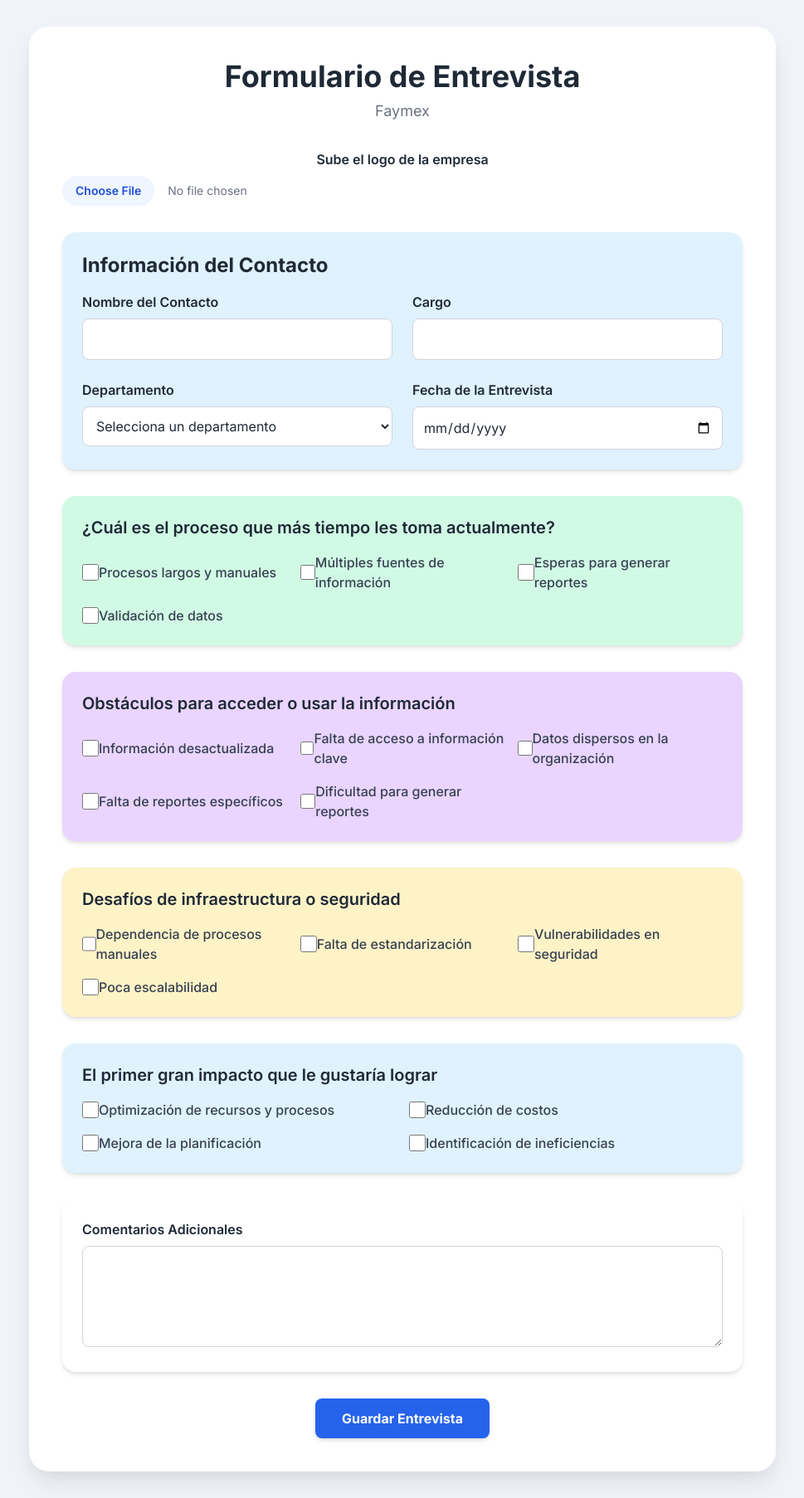
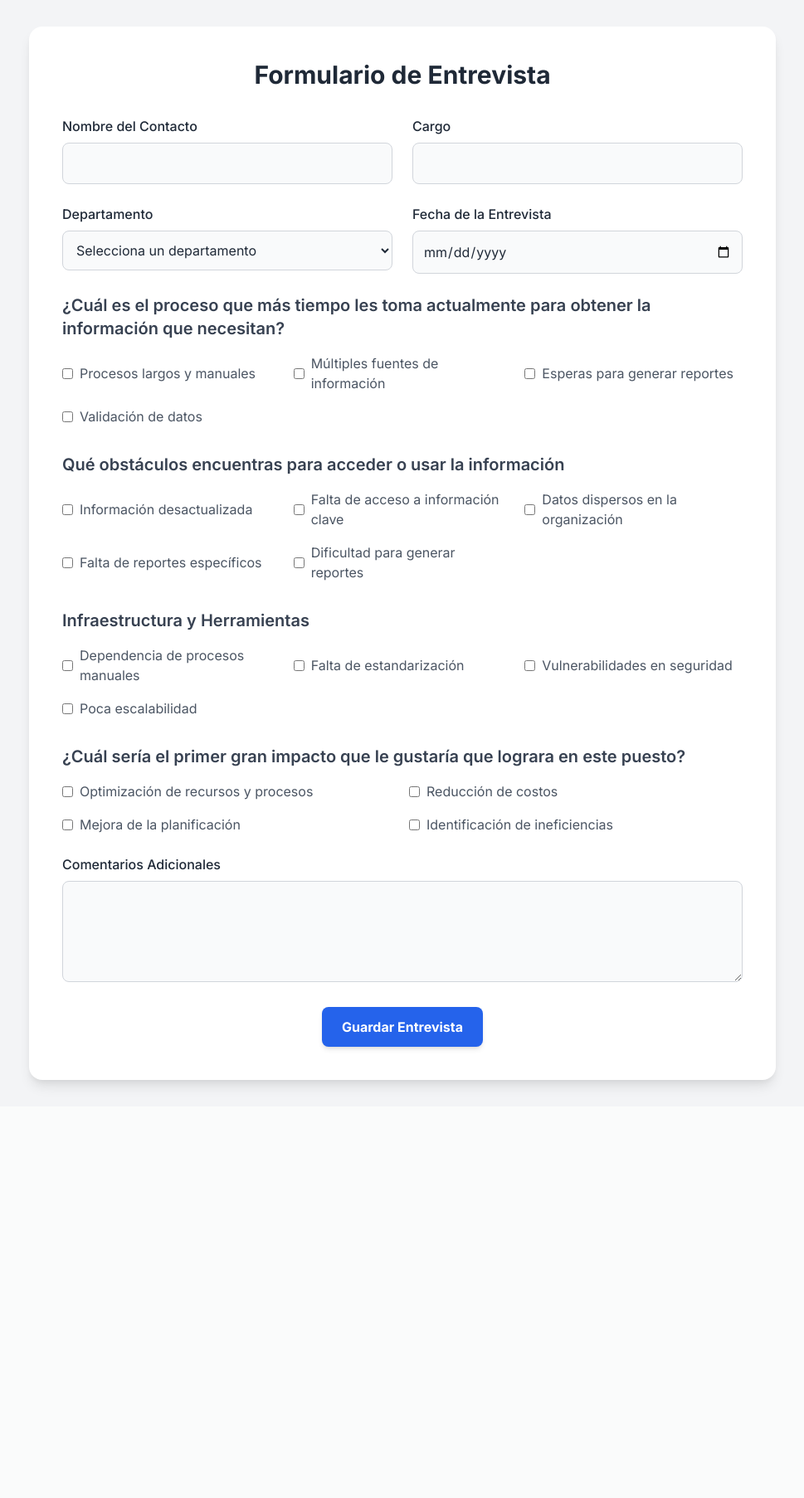
Before and after one commit to MauricioSalinasN/APP-FAYMEX, a Flask app: page / in a window 1280 px wide. Shown: the whole page at 83% size, without its empty margins (155-1124 px from the left). After the commit the page ends 1315 px from the top, so only its background shows below. Run offline with Flask 3, Linux system fonts and the light colour scheme; parts of the project's set-up code (start-up, migrations or seed data) failed here and were passed over; some libraries are stand-ins or nearby versions.

Commit message:
Fix: Se actualizó HTML para corregir la captura de datos del formulario V33

```diff
--- a/templates/datos_entrevista.html
+++ b/templates/datos_entrevista.html
@@ -11,37 +11,18 @@
     <style>
         body {
             font-family: 'Inter', sans-serif;
-            background-color: #f0f4f8; /* Un fondo más suave */
+            background-color: #f3f4f6;
         }
         .form-container {
             max-width: 900px;
             margin: auto;
             background-color: white;
             padding: 2.5rem;
-            border-radius: 1.5rem;
-            box-shadow: 0 15px 30px -5px rgba(0, 0, 0, 0.1), 0 5px 15px -5px rgba(0, 0, 0, 0.04);
-            overflow: hidden; /* Para que los bordes redondeados se apliquen bien */
-        }
-        .section-block {
-            padding: 1.5rem;
             border-radius: 1rem;
-            margin-bottom: 2rem;
-            box-shadow: 0 4px 6px -1px rgba(0, 0, 0, 0.1), 0 2px 4px -1px rgba(0, 0, 0, 0.06);
-        }
-        .section-block-blue {
-            background-color: #e0f2fe; /* Azul claro */
-        }
-        .section-block-green {
-            background-color: #d1fae5; /* Verde claro */
-        }
-        .section-block-purple {
-            background-color: #e9d5ff; /* Púrpura claro */
-        }
-        .section-block-yellow {
-            background-color: #fef3c7; /* Amarillo claro */
+            box-shadow: 0 10px 15px -3px rgba(0, 0, 0, 0.1), 0 4px 6px -2px rgba(0, 0, 0, 0.05);
         }
         .label-style {
-            font-weight: 600;
+            font-weight: 500;
             color: #1f2937;
             margin-bottom: 0.5rem;
             display: block;
@@ -51,63 +32,46 @@
             padding: 0.75rem;
             border-radius: 0.5rem;
             border: 1px solid #d1d5db;
-            background-color: #ffffff;
+            background-color: #f9fafb;
             color: #1f2937;
-            transition: all 0.2s ease-in-out;
+            transition: border-color 0.2s;
         }
         .input-style:focus {
             outline: none;
-            border-color: #3b82f6;
-            box-shadow: 0 0 0 3px rgba(59, 130, 246, 0.2);
+            border-color: #2563eb;
         }
-        .checkbox-container {
-            display: flex;
-            align-items: center;
-            space-x: 0.5rem;
-            color: #374151;
-            font-weight: 500;
+        .flash-message {
+            padding: 1rem;
+            margin-bottom: 1.5rem;
+            border-radius: 0.5rem;
+            text-align: center;
+            font-weight: 600;
         }
-        .checkbox-container input[type="checkbox"] {
-            border-color: #9ca3af;
-            border-width: 2px;
-            width: 1.25rem;
-            height: 1.25rem;
-            transition: all 0.2s ease-in-out;
+        .flash-success {
+            background-color: #d1fae5;
+            color: #065f46;
         }
-        .checkbox-container input[type="checkbox"]:checked {
-            background-color: #3b82f6;
-            border-color: #3b82f6;
-            box-shadow: 0 0 0 2px rgba(59, 130, 246, 0.4);
-        }
-        .logo-placeholder {
-            width: 150px;
-            height: auto;
-            margin: 0 auto 2rem;
+        .flash-error {
+            background-color: #fee2e2;
+            color: #991b1b;
         }
     </style>
 </head>
 <body class="p-4 sm:p-8">
     <div class="form-container">
-        <div class="flex flex-col items-center mb-8">
-            <h1 class="text-4xl font-extrabold text-gray-800 mb-2 text-center">Formulario de Entrevista</h1>
-            <p class="text-lg text-gray-500 text-center">Faymex</p>
-        </div>
+        <h1 class="text-3xl font-bold text-center text-gray-800 mb-8">Formulario de Entrevista</h1>
 
-        <!-- Seccion para el Logo -->
-        <div class="flex flex-col items-center mb-8">
-            <label for="logo_upload" class="label-style mb-2 text-center">Sube el logo de la empresa</label>
-            <input type="file" id="logo_upload" name="logo_upload" accept="image/*" class="w-full text-sm text-gray-500
-                file:mr-4 file:py-2 file:px-4
-                file:rounded-full file:border-0
-                file:text-sm file:font-semibold
-                file:bg-blue-50 file:text-blue-700
-                hover:file:bg-blue-100 cursor-pointer"/>
-        </div>
+        <!-- Mensajes Flash -->
+        {% with messages = get_flashed_messages(with_categories=true) %}
+        {% if messages %}
+            {% for category, message in messages %}
+            <div class="flash-message flash-{{ category }}">{{ message }}</div>
+            {% endfor %}
+        {% endif %}
+        {% endwith %}
 
         <!-- Formulario de Entrada -->
-        <form id="interview-form" class="space-y-8">
-            <div class="section-block section-block-blue">
-                <h2 class="text-2xl font-bold text-gray-800 mb-4">Información del Contacto</h2>
+        <form action="{{ url_for('submit') }}" method="post" class="space-y-6">
             <div class="grid grid-cols-1 sm:grid-cols-2 gap-6">
                 <div>
                     <label for="nombre_contacto" class="label-style">Nombre del Contacto</label>
@@ -120,7 +84,7 @@
                 <div>
                     <label for="departamento" class="label-style">Departamento</label>
                     <div class="relative">
-                            <select id="departamento" name="departamento" class="input-style" onchange="toggleOtroDepartamento()" required>
+                        <select id="departamento" name="departamento" class="input-style" onchange="toggleOtroDepartamento()">
                         <option value="" disabled selected>Selecciona un departamento</option>
                         <option value="Inteligencia de Negocios">Inteligencia de Negocios</option>
                         <option value="Recursos Humanos">Recursos Humanos</option>
@@ -136,6 +100,7 @@
                         <option value="Serv Esp Elec">Serv Esp Elec</option>
                         <option value="Sistemas">Sistemas</option>
                         <option value="Otro">Otro</option>
+
                         </select>
                     </div>
                 </div>
@@ -148,108 +113,109 @@
                     <input type="date" id="fecha_entrevista" name="fecha_entrevista" class="input-style" required>
                 </div>
             </div>
-            </div>
 
             <!-- Secciones de Checkbox -->
-            <div class="section-block section-block-green">
-                <h3 class="text-xl font-semibold text-gray-800 mb-4">¿Cuál es el proceso que más tiempo les toma actualmente?</h3>
+            <div class="space-y-8 mt-8">
+                <div>
+                    <h3 class="text-xl font-semibold text-gray-700 mb-4">¿Cuál es el proceso que más tiempo les toma actualmente para obtener la información que necesitan?</h3>
                     <div class="grid grid-cols-1 sm:grid-cols-2 lg:grid-cols-3 gap-4">
-                    <label class="checkbox-container">
-                        <input type="checkbox" name="proceso_manual" class="rounded-md text-blue-600 focus:ring-blue-500">
+                        <label class="flex items-center space-x-2 text-gray-600">
+                            <input type="checkbox" name="proceso_manual" class="rounded-md text-blue-600">
                             <span>Procesos largos y manuales</span>
                         </label>
-                    <label class="checkbox-container">
-                        <input type="checkbox" name="multiples_fuentes" class="rounded-md text-blue-600 focus:ring-blue-500">
+                        <label class="flex items-center space-x-2 text-gray-600">
+                            <input type="checkbox" name="multiples_fuentes" class="rounded-md text-blue-600">
                             <span>Múltiples fuentes de información</span>
                         </label>
-                    <label class="checkbox-container">
-                        <input type="checkbox" name="espera_reportes" class="rounded-md text-blue-600 focus:ring-blue-500">
+                        <label class="flex items-center space-x-2 text-gray-600">
+                            <input type="checkbox" name="espera_reportes" class="rounded-md text-blue-600">
                             <span>Esperas para generar reportes</span>
                         </label>
-                    <label class="checkbox-container">
-                        <input type="checkbox" name="validacion_datos" class="rounded-md text-blue-600 focus:ring-blue-500">
+                        <label class="flex items-center space-x-2 text-gray-600">
+                            <input type="checkbox" name="validacion_datos" class="rounded-md text-blue-600">
                             <span>Validación de datos</span>
                         </label>
                     </div>
                 </div>
 
-            <div class="section-block section-block-purple">
-                <h3 class="text-xl font-semibold text-gray-800 mb-4">Obstáculos para acceder o usar la información</h3>
+                <div>
+                    <h3 class="text-xl font-semibold text-gray-700 mb-4">Qué obstáculos encuentras para acceder o usar la información</h3>
                     <div class="grid grid-cols-1 sm:grid-cols-2 lg:grid-cols-3 gap-4">
-                    <label class="checkbox-container">
-                        <input type="checkbox" name="desactualizada" class="rounded-md text-blue-600 focus:ring-blue-500">
+                        <label class="flex items-center space-x-2 text-gray-600">
+                            <input type="checkbox" name="desactualizada" class="rounded-md text-blue-600">
                             <span>Información desactualizada</span>
                         </label>
-                    <label class="checkbox-container">
-                        <input type="checkbox" name="falta_acceso" class="rounded-md text-blue-600 focus:ring-blue-500">
+                        <label class="flex items-center space-x-2 text-gray-600">
+                            <input type="checkbox" name="falta_acceso" class="rounded-md text-blue-600">
                             <span>Falta de acceso a información clave</span>
                         </label>
-                    <label class="checkbox-container">
-                        <input type="checkbox" name="datos_dispersos" class="rounded-md text-blue-600 focus:ring-blue-500">
+                        <label class="flex items-center space-x-2 text-gray-600">
+                            <input type="checkbox" name="datos_dispersos" class="rounded-md text-blue-600">
                             <span>Datos dispersos en la organización</span>
                         </label>
-                    <label class="checkbox-container">
-                        <input type="checkbox" name="falta_reporte" class="rounded-md text-blue-600 focus:ring-blue-500">
+                        <label class="flex items-center space-x-2 text-gray-600">
+                            <input type="checkbox" name="falta_reporte" class="rounded-md text-blue-600">
                             <span>Falta de reportes específicos</span>
                         </label>
-                    <label class="checkbox-container">
-                        <input type="checkbox" name="dificil_generar_reporte" class="rounded-md text-blue-600 focus:ring-blue-500">
+                        <label class="flex items-center space-x-2 text-gray-600">
+                            <input type="checkbox" name="dificil_generar_reporte" class="rounded-md text-blue-600">
                             <span>Dificultad para generar reportes</span>
                         </label>
                     </div>
                 </div>
 
-            <div class="section-block section-block-yellow">
-                <h3 class="text-xl font-semibold text-gray-800 mb-4">Desafíos de infraestructura o seguridad</h3>
+                <div>
+                    <h3 class="text-xl font-semibold text-gray-700 mb-4">Infraestructura y Herramientas</h3>
                     <div class="grid grid-cols-1 sm:grid-cols-2 lg:grid-cols-3 gap-4">
-                    <label class="checkbox-container">
-                        <input type="checkbox" name="dependencia_manual" class="rounded-md text-blue-600 focus:ring-blue-500">
+                        <label class="flex items-center space-x-2 text-gray-600">
+                            <input type="checkbox" name="dependencia_manual" class="rounded-md text-blue-600">
                             <span>Dependencia de procesos manuales</span>
                         </label>
-                    <label class="checkbox-container">
-                        <input type="checkbox" name="falta_estandarizacion" class="rounded-md text-blue-600 focus:ring-blue-500">
+                        <label class="flex items-center space-x-2 text-gray-600">
+                            <input type="checkbox" name="falta_estandarizacion" class="rounded-md text-blue-600">
                             <span>Falta de estandarización</span>
                         </label>
-                    <label class="checkbox-container">
-                        <input type="checkbox" name="vulnerabilidades" class="rounded-md text-blue-600 focus:ring-blue-500">
+                        <label class="flex items-center space-x-2 text-gray-600">
+                            <input type="checkbox" name="vulnerabilidades" class="rounded-md text-blue-600">
                             <span>Vulnerabilidades en seguridad</span>
                         </label>
-                    <label class="checkbox-container">
-                        <input type="checkbox" name="poca_escalabilidad" class="rounded-md text-blue-600 focus:ring-blue-500">
+                        <label class="flex items-center space-x-2 text-gray-600">
+                            <input type="checkbox" name="poca_escalabilidad" class="rounded-md text-blue-600">
                             <span>Poca escalabilidad</span>
                         </label>
                     </div>
                 </div>
 
-            <div class="section-block section-block-blue">
-                <h3 class="text-xl font-semibold text-gray-800 mb-4">El primer gran impacto que le gustaría lograr</h3>
+                <div>
+                    <h3 class="text-xl font-semibold text-gray-700 mb-4">¿Cuál sería el primer gran impacto que le gustaría que lograra en este puesto?</h3>
                     <div class="grid grid-cols-1 sm:grid-cols-2 lg:grid-cols-2 gap-4">
-                    <label class="checkbox-container">
-                        <input type="checkbox" name="optimizacion_recursos" class="rounded-md text-blue-600 focus:ring-blue-500">
+                        <label class="flex items-center space-x-2 text-gray-600">
+                            <input type="checkbox" name="optimizacion_recursos" class="rounded-md text-blue-600">
                             <span>Optimización de recursos y procesos</span>
                         </label>
-                    <label class="checkbox-container">
-                        <input type="checkbox" name="reduccion_costos" class="rounded-md text-blue-600 focus:ring-blue-500">
+                        <label class="flex items-center space-x-2 text-gray-600">
+                            <input type="checkbox" name="reduccion_costos" class="rounded-md text-blue-600">
                             <span>Reducción de costos</span>
                         </label>
-                    <label class="checkbox-container">
-                        <input type="checkbox" name="mejora_planificacion" class="rounded-md text-blue-600 focus:ring-blue-500">
+                        <label class="flex items-center space-x-2 text-gray-600">
+                            <input type="checkbox" name="mejora_planificacion" class="rounded-md text-blue-600">
                             <span>Mejora de la planificación</span>
                         </label>
-                    <label class="checkbox-container">
-                        <input type="checkbox" name="identificacion_ineficiencias" class="rounded-md text-blue-600 focus:ring-blue-500">
+                        <label class="flex items-center space-x-2 text-gray-600">
+                            <input type="checkbox" name="identificacion_ineficiencias" class="rounded-md text-blue-600">
                             <span>Identificación de ineficiencias</span>
                         </label>
                     </div>
                 </div>
+            </div>
 
-            <div class="mt-8 section-block">
+            <div class="mt-8">
                 <label for="comentarios" class="label-style">Comentarios Adicionales</label>
                 <textarea id="comentarios" name="comentarios" rows="4" class="input-style"></textarea>
             </div>
 
             <div class="flex justify-center mt-8">
-                <button type="submit" class="w-full sm:w-auto px-8 py-3 bg-blue-600 text-white font-bold rounded-lg shadow-md hover:bg-blue-700 transition duration-300 transform hover:scale-105 focus:outline-none focus:ring-2 focus:ring-blue-500 focus:ring-offset-2">
+                <button type="submit" class="w-full sm:w-auto px-6 py-3 bg-blue-600 text-white font-bold rounded-lg shadow-md hover:bg-blue-700 transition duration-300">
                     Guardar Entrevista
                 </button>
             </div>
@@ -257,34 +223,15 @@
     </div>
 
     <script>
-        // Función para autocompletar la fecha
-        function autoFillDate() {
-            const dateInput = document.getElementById('fecha_entrevista');
-            // Solo auto-rellenamos si el campo está vacío
-            if (!dateInput.value) {
-                const today = new Date();
-                const year = today.getFullYear();
-                const month = (today.getMonth() + 1).toString().padStart(2, '0');
-                const day = today.getDate().toString().padStart(2, '0');
-                dateInput.value = `${year}-${month}-${day}`;
-            }
-        }
-
-        // Event listener para el formulario que detecta cualquier cambio
-        const form = document.getElementById('interview-form');
-        form.addEventListener('input', autoFillDate);
-
-        // Función para mostrar/ocultar el campo "Otro Departamento"
         function toggleOtroDepartamento() {
             const selectElement = document.getElementById('departamento');
             const otroContainer = document.getElementById('otro_departamento_container');
-            const otroInput = document.getElementById('otro_departamento');
             if (selectElement.value === 'Otro') {
                 otroContainer.classList.remove('hidden');
-                otroInput.required = true;
+                document.getElementById('otro_departamento').required = true;
             } else {
                 otroContainer.classList.add('hidden');
-                otroInput.required = false;
+                document.getElementById('otro_departamento').required = false;
             }
         }
     </script>
```
Lines whose indentation alone changed are shown as unchanged.
